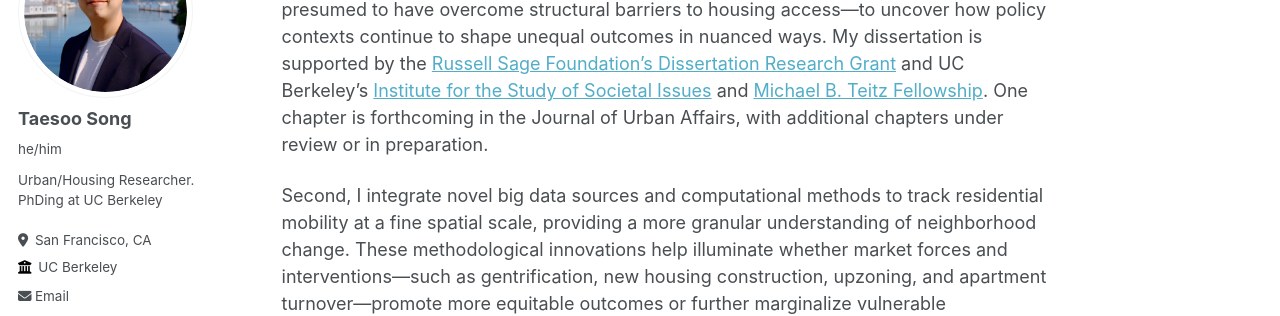
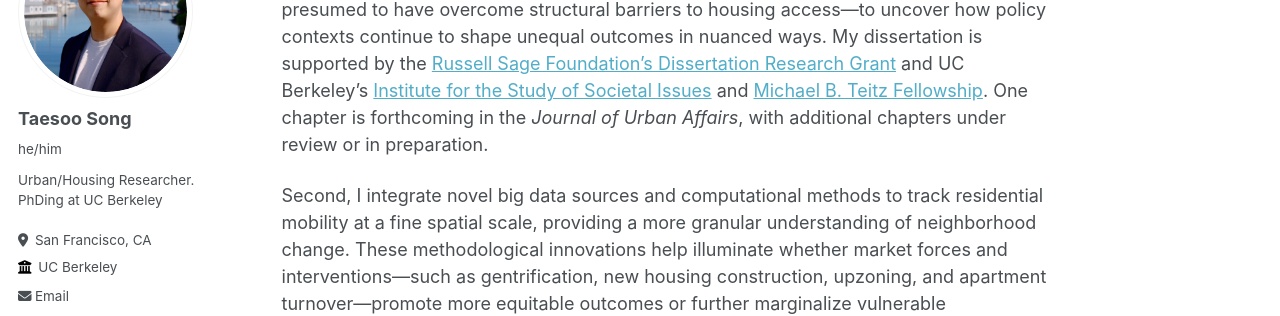
Before and after one commit to taesoosong/taesoosong.github.io, a Jekyll site: the page built from _pages/about.md, in a window 1280 px wide and 900 px high, scrolled down 339 px. Shown: the part 180-496 px from the top of the window. Built offline with Jekyll 4.4.1, drawn with Linux system fonts in a browser that asks for light colours; some web fonts are replaced.

```diff
--- a/_pages/about.md
+++ b/_pages/about.md
@@ -15,7 +15,7 @@ My research examines **how housing and land-use governance structure inequality
 
 My research advances the scholarship in two key ways.
 
-First, I focus on the increasingly multiracial and multiethnic urban landscapes of the United States, where conventional Black-White models of housing inequality and segregation often fall short. My dissertation studies homeownership and racial segregation among Asian Americans—a diverse and rapidly growing population often presumed to have overcome structural barriers to housing access—to uncover how policy contexts continue to shape unequal outcomes in nuanced ways. My dissertation is supported by the [Russell Sage Foundation's Dissertation Research Grant](https://www.russellsage.org/research/funding/dissertation-research-grants) and UC Berkeley's [Institute for the Study of Societal Issues](https://issi.berkeley.edu/) and [Michael B. Teitz Fellowship](https://ced.berkeley.edu/awards/michael-b-teitz-fellowship). One chapter is forthcoming in the Journal of Urban Affairs, with additional chapters under review or in preparation.
+First, I focus on the increasingly multiracial and multiethnic urban landscapes of the United States, where conventional Black-White models of housing inequality and segregation often fall short. My dissertation studies homeownership and racial segregation among Asian Americans—a diverse and rapidly growing population often presumed to have overcome structural barriers to housing access—to uncover how policy contexts continue to shape unequal outcomes in nuanced ways. My dissertation is supported by the [Russell Sage Foundation's Dissertation Research Grant](https://www.russellsage.org/research/funding/dissertation-research-grants) and UC Berkeley's [Institute for the Study of Societal Issues](https://issi.berkeley.edu/) and [Michael B. Teitz Fellowship](https://ced.berkeley.edu/awards/michael-b-teitz-fellowship). One chapter is forthcoming in the _Journal of Urban Affairs_, with additional chapters under review or in preparation.
 
 Second, I integrate novel big data sources and computational methods to track residential mobility at a fine spatial scale, providing a more granular understanding of neighborhood change. These methodological innovations help illuminate whether market forces and interventions—such as gentrification, new housing construction, upzoning, and apartment turnover—promote more equitable outcomes or further marginalize vulnerable populations. My work has been published in the _Journal of the American Planning Association_, _Urban Studies_, and _Cityscape_.
 
```
